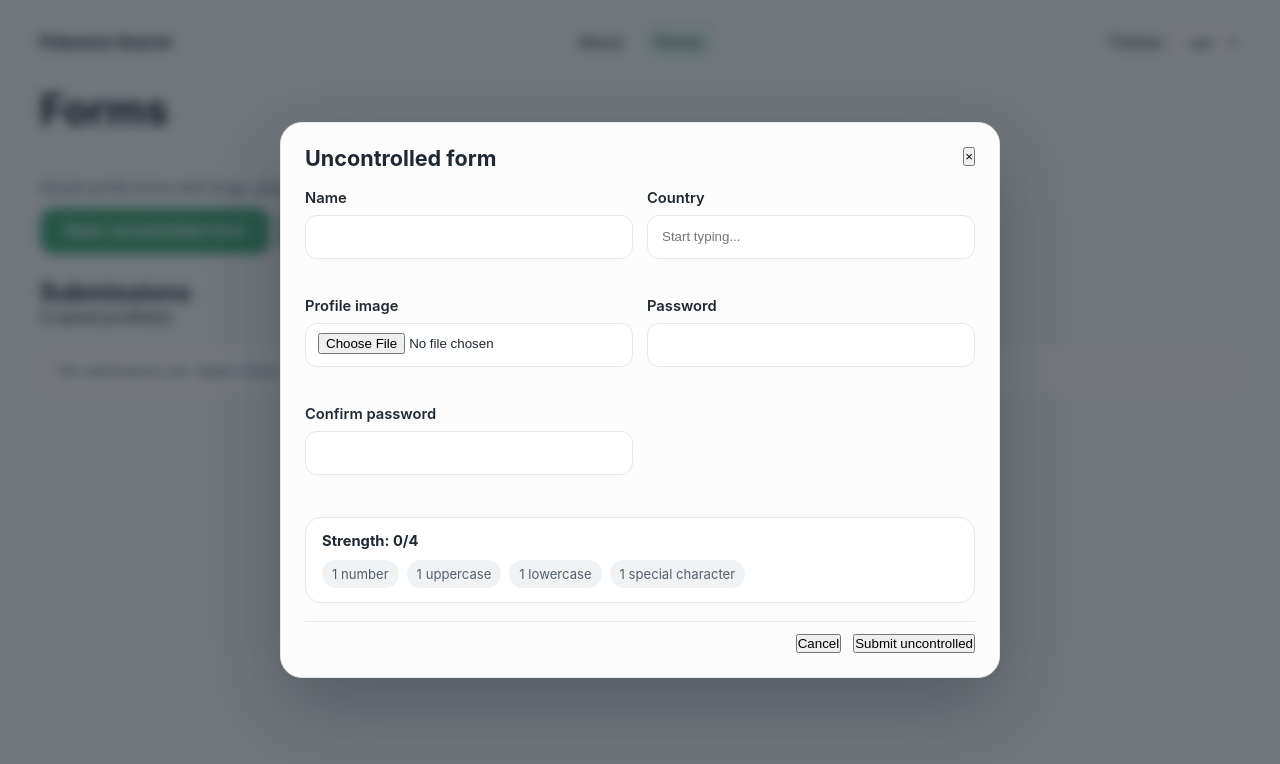
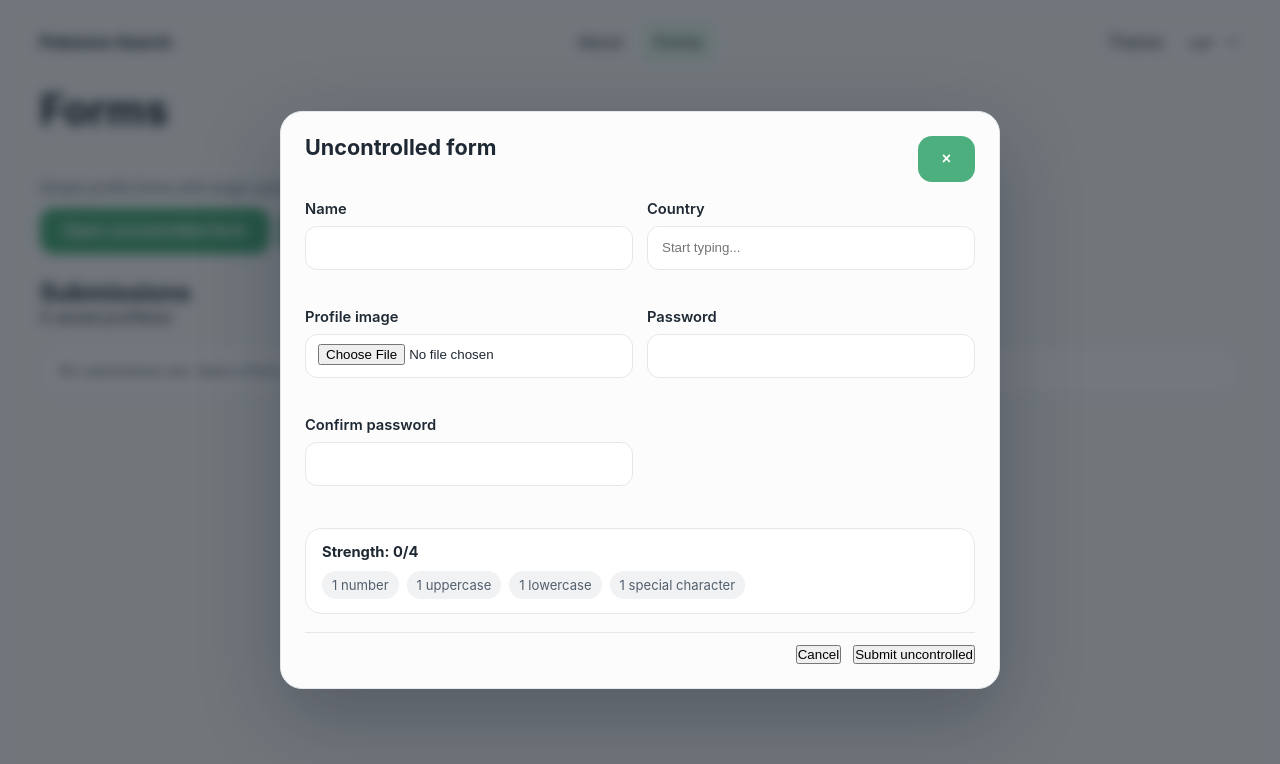
Before and after one commit to Save1i/rs-class-components, a React (Vite) app: page /forms in a window 1280 px wide. Both pictures are taken after a click on the button "Open uncontrolled form". Shown: the top 764 px of the page. Built offline with nearby package versions, Linux system fonts and the light colour scheme.

Commit message:
feat: change className for btn

```diff
--- a/src/components/Modal.tsx
+++ b/src/components/Modal.tsx
@@ -93,7 +93,7 @@ export default function Modal({ title, onClose, children }: ModalProps) {
           <h2 className="modal__title" id={titleId}>
             {title}
           </h2>
-          <button className="icon-button" type="button" onClick={onClose} aria-label="Close modal">
+          <button className="search-button" type="button" onClick={onClose} aria-label="Close modal">
             ×
           </button>
         </div>
```
